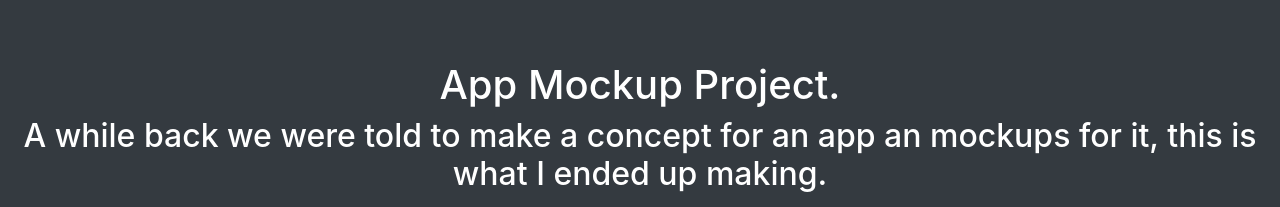
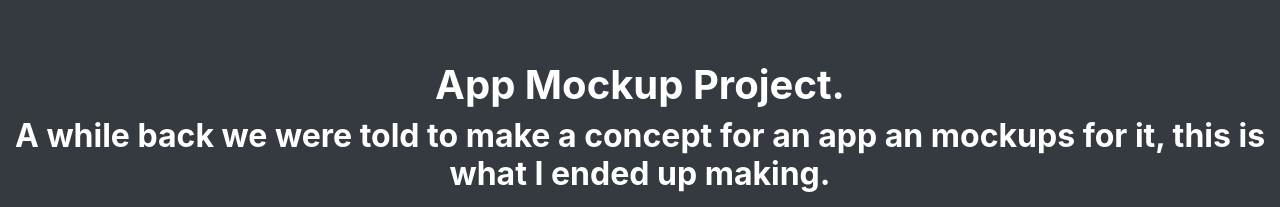
Before and after one commit to DinoWorkshop/DinoWorkshop.github.io, a plain HTML site: page gallery.html in a window 1280 px wide. Shown: the part 745-952 px from the top of the page. Drawn offline with nearby package versions, Linux system fonts and the light colour scheme.

Commit message:
Update style.css

```diff
--- a/css/style.css
+++ b/css/style.css
@@ -55,3 +55,13 @@ img {
 .carousel-inner > .item {
    height: 400px;
 }
+
+#app_mockup {
+  font-family: 'Play' sans-serif;
+  font-weight: bold;
+}
+
+#mockup_explain {
+  font-family: 'Play' sans-serif;
+font-weight: bold;
+}
```
